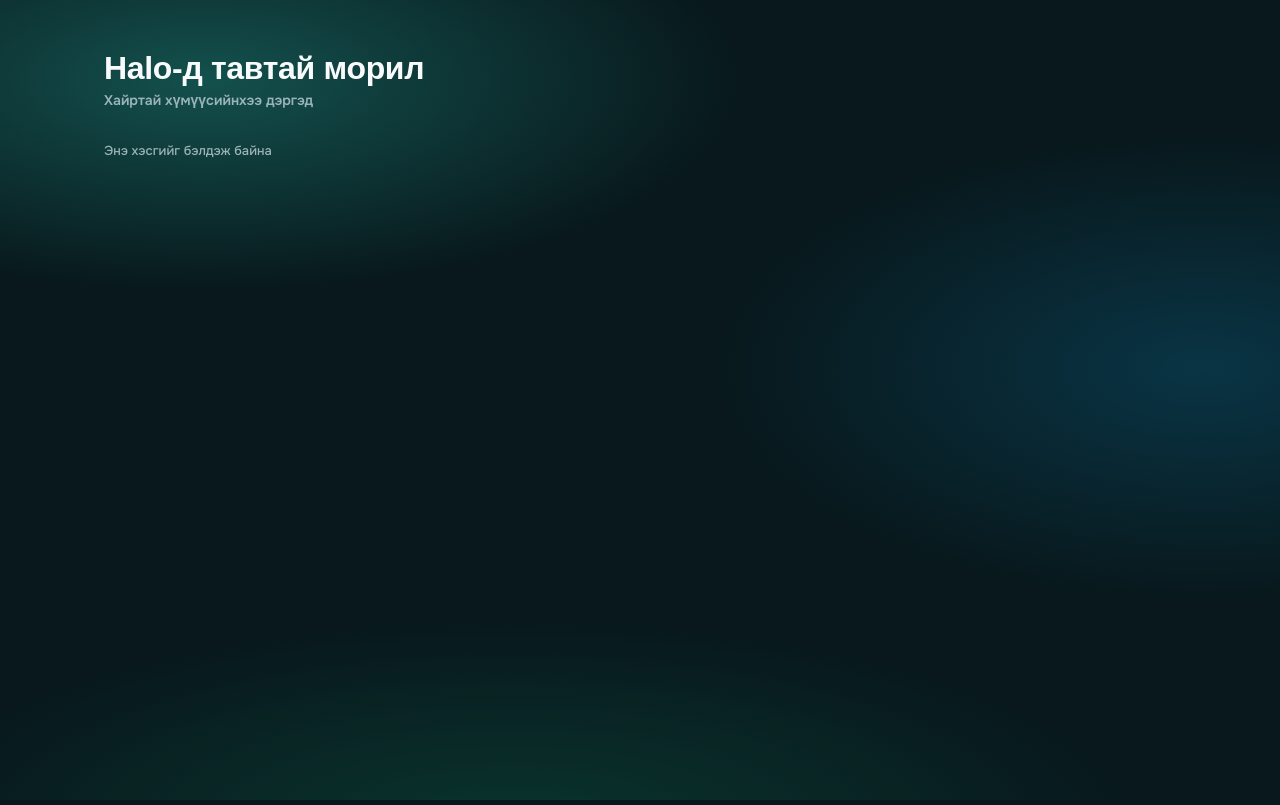
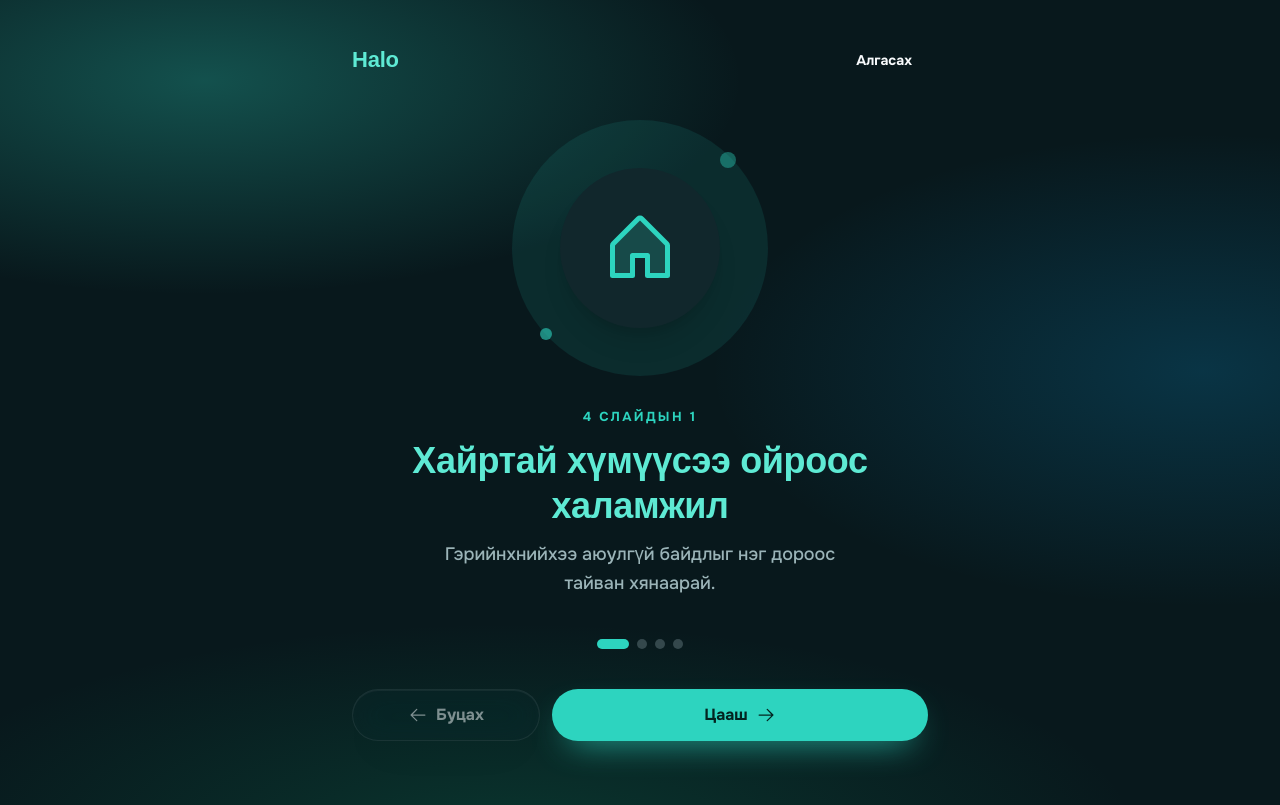
Before and after one commit to pinecone-studio/pinequest-s5-episode-1-team-11, a Next.js app: page /onboarding in a window 1280 px wide. Built offline with nearby package versions, Linux system fonts and the light colour scheme; no server answers; a web font is replaced by a local one.

Commit message:
feat(onboarding): add intro slides

```diff
--- a/src/app/onboarding/page.tsx
+++ b/src/app/onboarding/page.tsx
@@ -1,11 +1,14 @@
-import { getTranslations } from "next-intl/server";
+import { redirect } from "next/navigation";
 import { AppFrame } from "@/components/app/app-frame";
-import { FeaturePlaceholder } from "@/components/app/feature-placeholder";
+import { IntroSlides } from "@/features/onboarding/components/intro-slides";
+import { hasSeenOnboarding } from "@/features/onboarding/queries";
+import { routes } from "@/lib/routes";
+
 export default async function Page() {
-  const t = await getTranslations("onboarding");
+  if (await hasSeenOnboarding()) redirect(routes.login);
   return (
-    <AppFrame>
-      <FeaturePlaceholder title={t("title")} subtitle={t("subtitle")} />
+    <AppFrame className="min-h-dvh content-center py-8">
+      <IntroSlides />
     </AppFrame>
   );
 }
--- /dev/null
+++ b/src/features/onboarding/actions.ts
@@ -0,0 +1,16 @@
+"use server";
+
+import { cookies } from "next/headers";
+import { redirect } from "next/navigation";
+import { routes } from "@/lib/routes";
+
+export async function completeOnboarding() {
+  (await cookies()).set("halo-onboarding", "seen", {
+    httpOnly: true,
+    maxAge: 60 * 60 * 24 * 365,
+    path: "/",
+    sameSite: "lax",
+    secure: process.env.NODE_ENV === "production",
+  });
+  redirect(routes.login);
+}
--- /dev/null
+++ b/src/features/onboarding/components/intro-slides.tsx
@@ -0,0 +1,108 @@
+"use client";
+
+import {
+  ArrowLeftIcon,
+  ArrowRightIcon,
+  BellRingingIcon,
+  HeartIcon,
+  HouseIcon,
+  ShieldCheckIcon,
+} from "@phosphor-icons/react";
+import { useTranslations } from "next-intl";
+import { useState } from "react";
+import { Button } from "@/components/ui/button";
+import { completeOnboarding } from "../actions";
+
+const slides = [
+  { key: "home", Icon: HouseIcon },
+  { key: "care", Icon: HeartIcon },
+  { key: "alerts", Icon: BellRingingIcon },
+  { key: "privacy", Icon: ShieldCheckIcon },
+] as const;
+
+export function IntroSlides() {
+  const t = useTranslations("onboarding");
+  const [currentSlide, setCurrentSlide] = useState(0);
+  const isLastSlide = currentSlide === slides.length - 1;
+  const { key, Icon } = slides[currentSlide];
+
+  return (
+    <section
+      aria-label={t("title")}
+      className="mx-auto grid w-full max-w-md gap-8 md:max-w-xl md:gap-10"
+    >
+      <header className="flex items-center justify-between">
+        <p className="font-display text-xl font-bold text-primary-text">{t("brand")}</p>
+        <form action={completeOnboarding}>
+          <Button type="submit" variant="ghost" size="sm">
+            {t("skip")}
+          </Button>
+        </form>
+      </header>
+
+      <div className="grid justify-items-center gap-8 text-center">
+        <div
+          aria-hidden="true"
+          className="relative grid size-56 place-items-center rounded-full bg-primary/10 md:size-64"
+        >
+          <div className="grid size-36 place-items-center rounded-full bg-card shadow-xl md:size-40">
+            <Icon className="size-16 text-primary md:size-20" weight="duotone" />
+          </div>
+          <span className="absolute right-8 top-8 size-4 rounded-full bg-primary/40" />
+          <span className="absolute bottom-9 left-7 size-3 rounded-full bg-primary/60" />
+        </div>
+
+        <div className="grid gap-3">
+          <p className="text-sm font-bold uppercase tracking-[0.18em] text-primary">
+            {t("step", { current: currentSlide + 1, total: slides.length })}
+          </p>
+          <h1 className="font-display text-3xl font-bold leading-tight text-primary-text md:text-4xl">
+            {t(`slides.${key}.title`)}
+          </h1>
+          <p className="mx-auto max-w-md text-base leading-relaxed text-muted-foreground md:text-lg">
+            {t(`slides.${key}.description`)}
+          </p>
+        </div>
+      </div>
+
+      <nav aria-label={t("slideNavigation")} className="flex justify-center gap-2">
+        {slides.map((slide, index) => (
+          <button
+            key={slide.key}
+            type="button"
+            aria-label={t("goToSlide", { number: index + 1 })}
+            aria-current={index === currentSlide ? "step" : undefined}
+            onClick={() => setCurrentSlide(index)}
+            className={`h-2.5 rounded-full transition-all ${
+              index === currentSlide ? "w-8 bg-primary" : "w-2.5 bg-muted-foreground/30"
+            }`}
+          />
+        ))}
+      </nav>
+
+      <div className="grid grid-cols-[1fr_2fr] gap-3">
+        <Button
+          variant="secondary"
+          disabled={currentSlide === 0}
+          onClick={() => setCurrentSlide((slide) => slide - 1)}
+        >
+          <ArrowLeftIcon aria-hidden="true" />
+          {t("back")}
+        </Button>
+        {isLastSlide ? (
+          <form action={completeOnboarding}>
+            <Button type="submit" block>
+              {t("start")}
+              <ArrowRightIcon aria-hidden="true" />
+            </Button>
+          </form>
+        ) : (
+          <Button onClick={() => setCurrentSlide((slide) => slide + 1)}>
+            {t("next")}
+            <ArrowRightIcon aria-hidden="true" />
+          </Button>
+        )}
+      </div>
+    </section>
+  );
+}
--- a/src/features/onboarding/messages/en.json
+++ b/src/features/onboarding/messages/en.json
@@ -1,4 +1,29 @@
 {
   "title": "Welcome to Halo",
-  "subtitle": "Stay close to the people you love"
+  "brand": "Halo",
+  "skip": "Skip",
+  "back": "Back",
+  "next": "Next",
+  "start": "Get started",
+  "slideNavigation": "Slide navigation",
+  "goToSlide": "Go to slide {number}",
+  "step": "{current} of {total}",
+  "slides": {
+    "home": {
+      "title": "Care for the people you love",
+      "description": "Keep an eye on your family's wellbeing from one calm, simple place."
+    },
+    "care": {
+      "title": "Notice the moments that matter",
+      "description": "See changes in movement and daily routines at a glance."
+    },
+    "alerts": {
+      "title": "Know when you need to",
+      "description": "Get timely alerts about things that need your attention, so you can check in."
+    },
+    "privacy": {
+      "title": "Your family, your control",
+      "description": "You decide who can access and share your family's information."
+    }
+  }
 }
--- a/src/features/onboarding/messages/mn.json
+++ b/src/features/onboarding/messages/mn.json
@@ -1,4 +1,29 @@
 {
   "title": "Halo-д тавтай морил",
-  "subtitle": "Хайртай хүмүүсийнхээ дэргэд"
+  "brand": "Halo",
+  "skip": "Алгасах",
+  "back": "Буцах",
+  "next": "Цааш",
+  "start": "Эхлэх",
+  "slideNavigation": "Слайд сонгох",
+  "goToSlide": "{number}-р слайд руу очих",
+  "step": "{total} слайдын {current}",
+  "slides": {
+    "home": {
+      "title": "Хайртай хүмүүсээ ойроос халамжил",
+      "description": "Гэрийнхнийхээ аюулгүй байдлыг нэг дороос тайван хянаарай."
+    },
+    "care": {
+      "title": "Чухал мөч бүрийг анзаараарай",
+      "description": "Хөдөлгөөн болон өдөр тутмын хэв маягийн өөрчлөлтийг ойлгомжтой хараарай."
+    },
+    "alerts": {
+      "title": "Хэрэгтэй үед нь мэдэгдэнэ",
+      "description": "Анхаарах зүйл гарвал шуурхай мэдэгдэл авч, цаг алдалгүй холбоо бариарай."
+    },
+    "privacy": {
+      "title": "Таны гэр бүл, таны хяналт",
+      "description": "Хэнтэй мэдээллээ хуваалцахаа та өөрөө шийднэ."
+    }
+  }
 }
--- a/src/features/onboarding/queries.ts
+++ b/src/features/onboarding/queries.ts
@@ -1,5 +1,6 @@
 import "server-only";
 import { cookies } from "next/headers";
+
 export async function hasSeenOnboarding() {
   return (await cookies()).get("halo-onboarding")?.value === "seen";
 }
```
